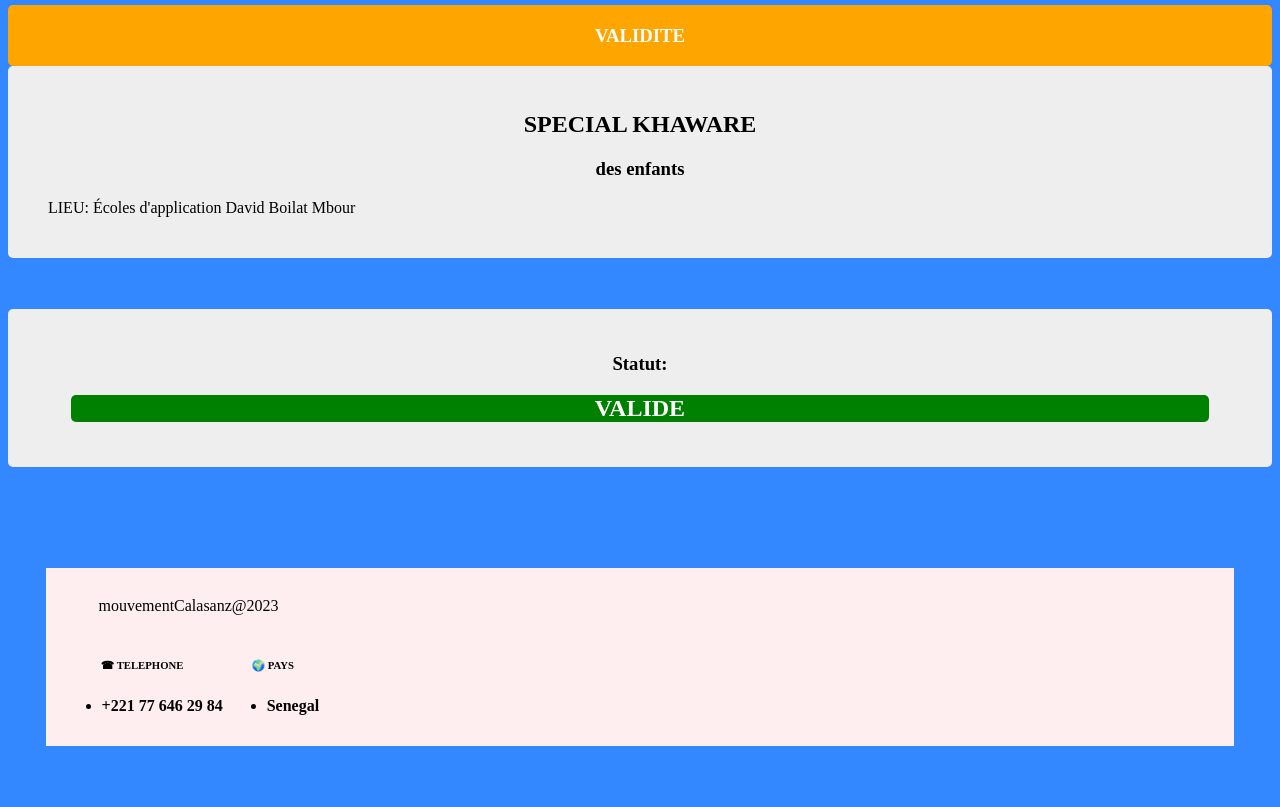
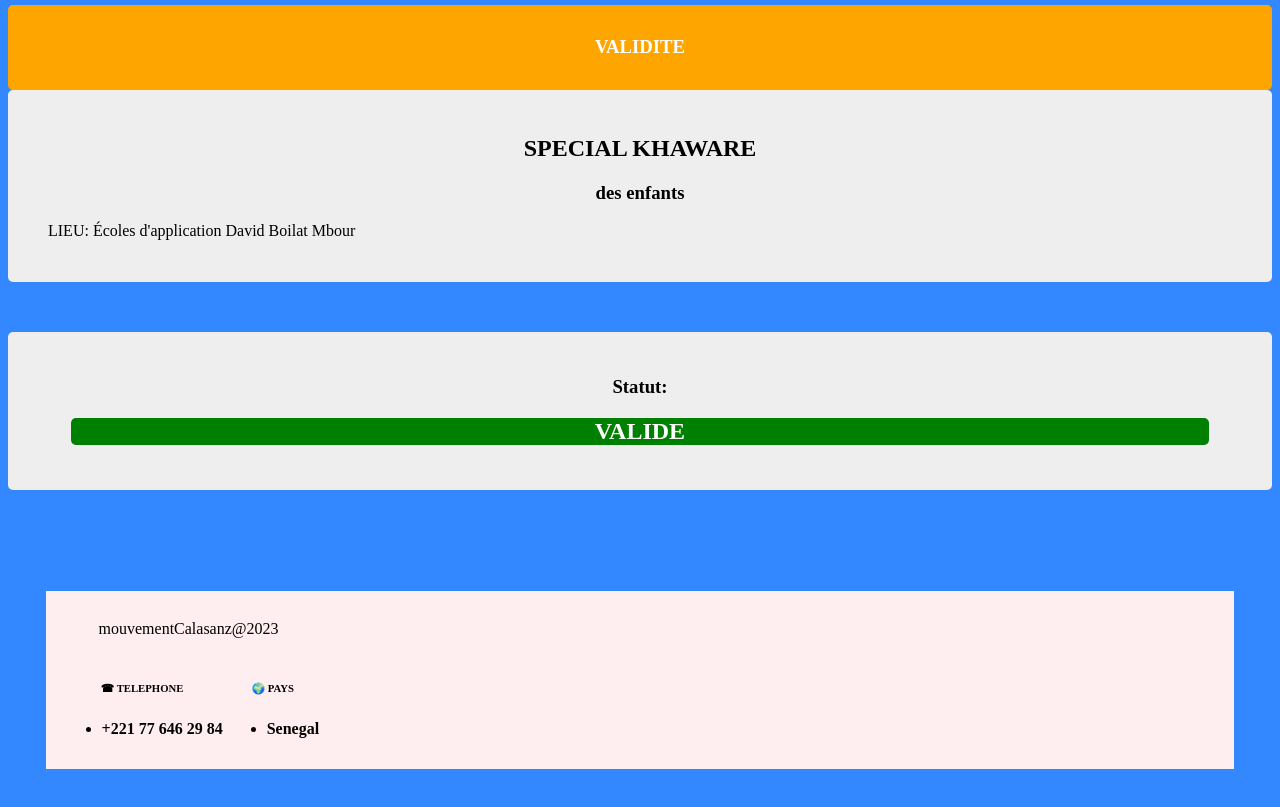
Before and after one commit to Pancrython/mouvementcalasanz, a plain HTML site: page index.html in a window 1280 px wide. Shown: the part 62-869 px from the top of the page. Before the commit the page ends 846 px from the top, so only its background shows below. Drawn offline with Linux system fonts and the light colour scheme.

Commit message:
Update index.html

```diff
--- a/index.html
+++ b/index.html
@@ -3,7 +3,7 @@
     <head> <title>Mouvement Calasanz</title> <meta charset="UTF-8">
     </head>
     <center><h2 style="color :white">Mouvement Calasanz</h2></center>
-    <header style="background-color:orange;border-radius:5px; color:white; padding-top:1px; padding-bottom:1px ">
+    <header style="background-color:orange;border-radius:5px; color:white; padding-top:1%; padding-bottom:1% ">
         <center><h3>VALIDITE<h3></center>
     </header>
         <body>
```
